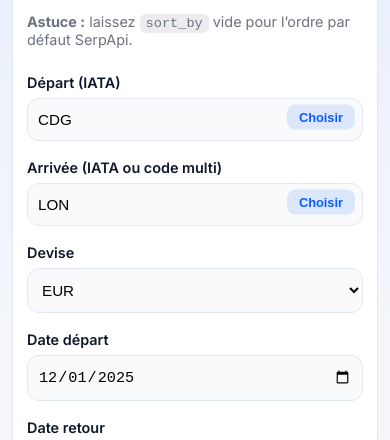
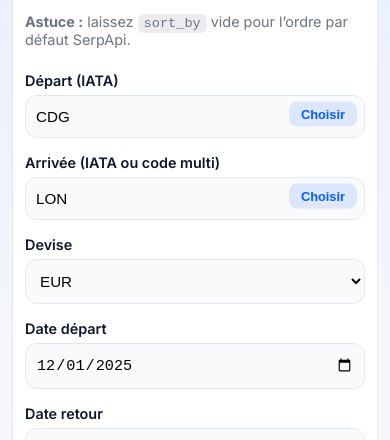
Before and after one commit to kingcrud12/easy_flight_project, a plain HTML site: page Frontend/index.html in a window 390 px wide. Shown: the part 393-833 px from the top of the page. Drawn offline with Linux system fonts and the light colour scheme.

Commit message:
fixing UI issues

```diff
--- a/Frontend/index.html
+++ b/Frontend/index.html
@@ -458,9 +458,10 @@
         overflow-x: hidden;
       }
       .search-card {
-        padding: 20px 14px;
+        padding: 20px 12px;
         overflow-x: hidden;
         max-width: 100%;
+        box-sizing: border-box;
       }
       .form-grid {
         grid-template-columns: 1fr;
@@ -473,18 +474,30 @@
         max-width: 100%;
         min-width: 0;
         box-sizing: border-box;
+        overflow: hidden;
+        position: relative;
       }
       input, select {
-        width: 100%;
-        max-width: 100%;
-        min-width: 0;
+        width: calc(100% - 0px) !important;
+        max-width: 100% !important;
+        min-width: 0 !important;
         box-sizing: border-box;
         padding: 12px 10px;
       }
       input[type="date"] {
+        width: calc(100% - 0px) !important;
+        max-width: 100% !important;
+        min-width: 0 !important;
+        box-sizing: border-box;
+        padding: 12px 10px;
+        -webkit-appearance: none;
+        appearance: none;
+      }
+      label {
+        display: block;
         width: 100%;
         max-width: 100%;
-        min-width: 0;
+        box-sizing: border-box;
       }
       .input-with-picker {
         width: 100%;
```
